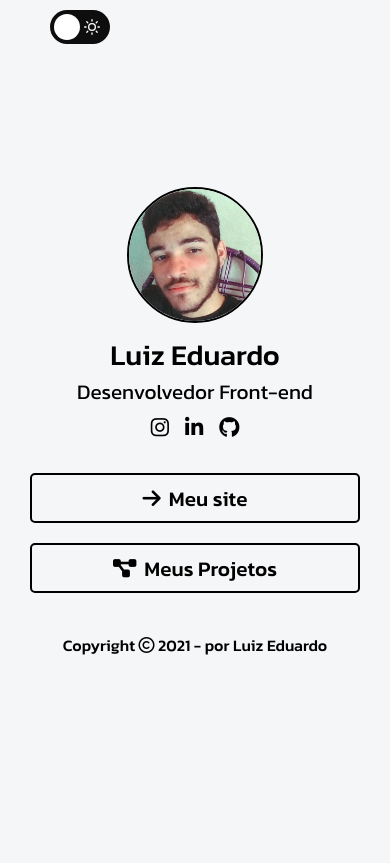
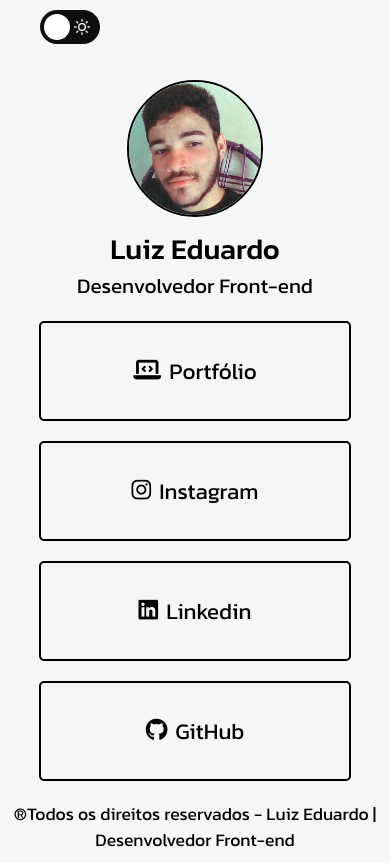
Before and after one commit to luizeduardodev/Menu-com-links, a plain HTML site: page Index.html in a window 390 px wide. Drawn offline with Linux system fonts and the light colour scheme.

Commit message:
Modificação na estrutura e estilo

```diff
--- a/Index.html
+++ b/Index.html
@@ -5,8 +5,7 @@
      <meta charset="utf-8">
      <meta http-equiv="x-ua-compatible" content="ie=edge">
      <meta name="viewport" content="width=device-width, initial-scale=1.0">
-     <title>Bio | Luiz Eduardo</title>
-     <meta name="description" content="Menu com links para biografia do instagram @luizz_edduardoo_">
+     <title>Bio | Luiz Eduardo - Desenvolvedor Front-End</title>
      <link rel="canonical" href="https://linkss.netlify.app/">
      <meta name="author" content="Luiz Eduardo">
      <meta name="robots" content="index">
@@ -14,21 +13,20 @@
      <meta name="url" content="https://linkss.netlify.app/">
      <meta name="copyright" content="Luiz Eduardo 2021">
      <meta http-equiv="content-language" content="pt-br">
-     <meta property="og:title" content="Bio | Luiz Eduardo">
-     <meta property="og:description" content="Menu com links para biografia do instagram @luizz_edduardoo_">
 
     <script src="https://kit.fontawesome.com/6e587148a4.js" crossorigin="anonymous"></script>
     <link rel="preconnect" href="https://fonts.googleapis.com">
     <link rel="preconnect" href="https://fonts.gstatic.com" crossorigin>
     <link href="https://fonts.googleapis.com/css2?family=Kanit:wght@400;500;600;700;800&display=swap" rel="stylesheet">
-    <link rel="icon" href="./assets/img/Icon.png">
-    <link rel="stylesheet" href="./assets/css/Style.css">
+    <link rel="icon" href="/assets/img/Novo Projeto.png">
+    <link rel="stylesheet" href="/assets/css/Style.css">
   </head>
 
   <body>
     <main>
       <section id="container-principal">
-        <div class="container-input-checkbox">
+        <div class="container-width">
+          <div class="container-input-checkbox">
             <label class="mudar-tema" for="checkbox">
               <input type="checkbox" id="checkbox">
               <div class="slider">
@@ -48,35 +46,39 @@
                 </svg>
             </div>
             </label>
-        </div>
+          </div><!-- Fim da div -->
 
-        <div class="container-infos">
-          <img src="./assets/img/Novo Projeto.png" alt="Logo">
-          <h1>Luiz Eduardo</h1>
-          <p>Desenvolvedor Front-end</p>
-
-            <div class="redes-socias">
-              <a href="https://www.instagram.com/luizz_edduardoo_/" class="insta"><i class="fa fa-instagram" aria-hidden="true"></i></a>
-              <a href="https://www.linkedin.com/in/luiz-eduardo-rodrigues-caldas-dos-santos-567249191/" class="linkinden"><i class="fab fa-linkedin-in"></i></a>
-              <a href="https://github.com/luizeduardodev" class="github"><i class="fab fa-github"></i></a>
-            </div>
+          <div class="container-infos">
+            <img src="./assets/img/Novo Projeto.png" alt="Logo">
+            <h1>Luiz Eduardo</h1>
+            <p>Desenvolvedor Front-end</p>
 
             <div class="links">
-              <div class="link-1">
-                <a href="https://luizeduardodev.netlify.app/"><i class="fas fa-arrow-right"></i>Meu site</a>
-              </div>
-              <div class="link-1">
-                <a href="https://github.com/luizeduardodev?tab=repositories"><i class="fas fa-project-diagram"></i>Meus Projetos</a>
-              </div>
+              <a href="https://luizeduardodev.netlify.app/">
+                <i class="fas fa-laptop-code"></i>
+                <span>Portfólio</span>
+              </a>
+              <a href="https://www.instagram.com/luizz_edduardoo_/">
+                <i class="fab fa-instagram"></i>
+                <span>Instagram</span>
+              </a>
+              <a href="https://www.linkedin.com/in/luiz-eeduardoo/">
+                <i class="fab fa-linkedin"></i>
+                <span>Linkedin</span>
+              </a>
+              <a href="https://github.com/luizeduardodev">
+                <i class="fab fa-github"></i>
+                <span>GitHub</span>
+              </a>
             </div>
 
             <footer id="rodape">
-              <p>Copyright
-                <i class="fa fa-copyright"></i> 2021 - por Luiz Eduardo</p>
-            </footer>
-        </div>
-      </section>
-    </main>
+              <p>®Todos os direitos reservados - Luiz Eduardo | Desenvolvedor Front-end</p>
+            </footer><!-- Fim do rodape -->
+          </div><!-- Fim da div infos -->
+        </div><!-- Fim da div container width -->
+      </section><!-- Fim da section principal -->
+    </main><!-- Fim do main -->
 
     <script src="/assets/js/index.js"></script>
   </body>
--- a/assets/css/Style.css
+++ b/assets/css/Style.css
@@ -31,22 +31,26 @@ body{
     background-color: var(--bg);
 }
 /* Conteudo principal */
-#container-principal{
+#container-principal .container-width{
     width: 100%;
     max-width: 980px;
     margin: 0 auto;
+    display: flex;
+    align-items: center;
+    justify-content: center;
 }
-#container-principal .container-input-checkbox{
+/* Mudar theme */
+#container-principal .container-width .container-input-checkbox{
+    display: flex;
     position: absolute;
-    left: 500px;
+    left: 350px;
     top: 10px;
-    display: flex;
 }
 .mudar-tema{
     display: inline-block;
-    height: 34px;
     position: relative;
     width: 60px;
+    height: 34px;
 }
 .mudar-tema input{
     display: none;
@@ -111,174 +115,166 @@ input:checked + .slider .efeito-sol{
     font-size: 1rem;
 }
 /* Container infos */
-#container-principal .container-infos{
+#container-principal .container-width .container-infos{
     width: 100%;
     display: flex;
     flex-direction: column;
     align-items: center;
     justify-content: center;
-    height: 100vh;
+    padding-top: 80px;
 }
-#container-principal .container-infos img{
+#container-principal .container-width .container-infos img{
     width: 15%;
     border-radius: 50%;
     border: var(--border);
 }
-#container-principal .container-infos h1{
+#container-principal .container-width .container-infos h1{
     color: var(--color-text);
     font-size: 2rem;
     padding-top: 10px;
     font-weight: 500;
 }
-#container-principal .container-infos p{
+#container-principal .container-width .container-infos p{
     color: var(--color-text);
     font-size: 1.4rem;
-    margin-bottom: 5px;
     font-weight: 400;
-}
-#container-principal .container-infos .redes-socias{
-    display: flex;
-    gap: 1rem;
-    font-size: 1.4rem;
-}
-#container-principal .container-infos .redes-socias .insta i{
-    color: var(--color-text);
-    transition: 0.3s;
-}
-#container-principal .container-infos .redes-socias .insta i:hover{
-    color: #C83E73;
-}
-#container-principal .container-infos .redes-socias .linkinden i{
-    color: var(--color-text);
-    transition: .3s;
-}
-#container-principal .container-infos .redes-socias .linkinden i:hover{
-    color: #0A66C2;
-}
-#container-principal .container-infos .redes-socias .github i{
-    color: var(--color-text);
-    transition: .3s;
-}
-#container-principal .container-infos .redes-socias .github i:hover{
-    color: rgba(151, 151, 151, 0.867);
 }
 /* Links */
 .links{
     width: 100%;
     display: flex;
     align-items: center;
-    flex-direction: column;
-    padding-top: 40px;
+    justify-content: center;
+    flex-wrap: wrap;
+    gap: 1%;
+    padding-top: 20px;
 }
-.links .link-1 a{
-    width: 350px;
-    height: 50px;
+.links a{
+    width: 33%;
+    height: 100px;
     display: flex;
     justify-content: center;
     align-items: center;
-    gap: 0.5rem;
+    margin-bottom: 20px;
+    border: var(--border);
     border-radius: 5px;
+    transition: .3s;
     text-decoration: none;
-    border: var(--border);
     color: var(--color-text);
     font-size: 1.4rem;
-    transition: .3s;
-    font-weight: 500;
-    margin-bottom: 20px;
+    gap: .5rem;
 }
-.links .link-1 a:hover{
+.links a:hover{
     background-color: var(--bg-link);
     color: var(--color-link);
 }
 /* Footer */
-.container-infos #rodape p{
-    padding-top: 20px;
-    font-size: 1.1rem;
-    font-weight: 500;
-    margin: 0;
+#container-principal .container-width .container-infos #rodape{
+    width: 100%;
+    text-align: center;
+    padding-top: 10px;
+}
+#container-principal .container-width .container-infos #rodape p{
+    font-size: 1.2rem;
+    max-width: 500px;
+    margin: 0 auto;
 }
 
 /* Responsividade - 1280px */
 @media screen and (max-width: 1280px){
-    #container-principal .container-input-checkbox{
-        left: 460px;
+    #container-principal .container-width .container-input-checkbox{
+        left: 310px;
     }
 }
 
 /* Responsividade - 1024px */
 @media screen and (max-width: 1024px){
-    #container-principal .container-input-checkbox{
-        left: 330px;
+    #container-principal .container-width .container-input-checkbox{
+        left: 180px;
+    }
+    #container-principal .container-width .container-infos{
+        padding-top: 0px;
     }
 }
 
 /* Responsividade - 768px */
 @media screen and (max-width: 768px){
     /*Dark mode*/
-    #container-principal .container-input-checkbox{
-        left: 200px;
+    #container-principal .container-width .container-input-checkbox{
+        left: 130px;
     }
     /* Container infos */
-    #container-principal .container-infos img{
+    #container-principal .container-width .container-infos img{
         width: 20%;
     }
-    #container-principal .container-infos h1{
+    #container-principal .container-width .container-infos h1{
         font-size: 1.9rem;
     }
-    #container-principal .container-infos p{
-        font-size: 1.3rem;
-    }
-    #container-principal .container-infos .redes-socias{
+    #container-principal .container-width .container-infos p{
         font-size: 1.3rem;
     }
     /* Links */
-    .links .link-1 a{
-        width: 330px;
+    .links a{
         font-size: 1.3rem;
     }
 }
 
 /* Responsividade - 540px */
 @media screen and (max-width: 540px){
-    #container-principal .container-input-checkbox{
-        left: 100px;
+    #container-principal .container-width .container-input-checkbox{
+        left: 70px;
+    }
+    #container-principal .container-width .container-infos{
+        padding-top: 80px;
+    }
+    /* Container infos */
+    #container-principal .container-width .container-infos img{
+        width: 30%;
+    }
+    /* Links */
+    .links{
+        gap: 0%;
+    }
+    .links a{
+        width: 70%;
+        font-size: 1.4rem;
+    }
+    /* Footer */
+    #container-principal .container-width .container-infos #rodape{
+        padding-top: 0px;
+        padding-bottom: 10px;
     }
 }
 
 /* Responsividade - 425px */
 @media screen and (max-width: 425px){
     /*Dark mode*/
-    #container-principal .container-input-checkbox{
-        left: 50px;
+    #container-principal .container-width .container-input-checkbox{
+        left: 40px;
     }
     /* Container infos */
-    #container-principal .container-infos img{
+    #container-principal .container-width .container-infos img{
         width: 35%;
     }
-    #container-principal .container-infos h1{
+    #container-principal .container-width .container-infos h1{
         font-size: 1.8rem;
     }
-    #container-principal .container-infos p{
+    #container-principal .container-width .container-infos p{
         font-size: 1.3rem;
     }
-    #container-principal .container-infos .redes-socias{
-        font-size: 1.3rem;
+    .links a{
+        width: 80%;
     }
-    /* Links */
-    .links{
-        padding-top: 30px;
-    }
-    /* Footer */
-    .container-infos #rodape p{
-        font-size: 1rem;
+    #container-principal .container-width .container-infos #rodape p{
+        font-size: 1.1rem;
     }
 }
 
 /* Resposividade - 375px */
 @media screen and (max-width: 375px){
     /*Dark mode*/
-    #container-principal .container-input-checkbox{
-        left: 30px;
+    #container-principal .container-width .container-input-checkbox{
+        left: 20px;
     }
     .mudar-tema{
         height: 32px;
@@ -297,69 +293,67 @@ input:checked + .slider .efeito-sol{
         bottom: 8px;
     }
     /* Container infos */
-    #container-principal .container-infos img{
+    #container-principal .container-width .container-infos img{
         width: 40%;
     }
-    #container-principal .container-infos h1{
+    #container-principal .container-width .container-infos h1{
         font-size: 1.7rem;
     }
-    #container-principal .container-infos p{
+    #container-principal .container-width .container-infos p{
         font-size: 1.2rem;
     }
-    #container-principal .container-infos .redes-socias{
-        font-size: 1.2rem;
+    /* Links */
+    .links a{
+        width: 90%;
     }
-    .links .link-1 a{
-        width: 300px;
-        font-size: 1.2rem;
-    }
-    .container-infos #rodape p{
+    #container-principal .container-width .container-infos #rodape p{
         font-size: 1rem;
     }
 }
 
 /* Responsividade - 320px */
 @media screen and (max-width: 320px){
+     /*Dark mode*/
+     #container-principal .container-width .container-input-checkbox{
+        left: 10px;
+    }
     /* Container infos */
-    #container-principal .container-infos h1{
+    #container-principal .container-width .container-infos h1{
         font-size: 1.6rem;
     }
-    #container-principal .container-infos p{
+    #container-principal .container-width .container-infos p{
         font-size: 1.1rem;
     }
-    #container-principal .container-infos .redes-socias{
-        font-size: 1.1rem;
+    /* links */
+    .links a{
+        width: 90%;
+        font-size: 1.3rem;
     }
-    .links .link-1 a{
-        width: 290px;
-        height: 45px;
-        font-size: 1.2rem;
-    }
-    .container-infos #rodape p{
+    #container-principal .container-width .container-infos #rodape p{
         font-size: 1rem;
     }
 }
 
 /* Responsividade - 280px */
 @media screen and (max-width: 280px){
-    #container-principal .container-input-checkbox{
+    /*Dark mode*/
+    #container-principal .container-width .container-input-checkbox{
         left: 10px;
     }
     /* Container infos */
-    #container-principal .container-infos h1{
+    #container-principal .container-width .container-infos h1{
         font-size: 1.4rem;
     }
-    #container-principal .container-infos p{
+    #container-principal .container-width .container-infos p{
         font-size: 1rem;
     }
-    #container-principal .container-infos .redes-socias{
-        font-size: 1rem;
+    /* links */
+    .links a{
+        width: 90%;
+        height: 90px;
+        font-size: 1.2rem;
     }
-    .links .link-1 a{
-        width: 250px;
-        font-size: 1rem;
-    }
-    .container-infos #rodape p{
+    #container-principal .container-width .container-infos #rodape p{
         font-size: 0.9rem;
     }
 }
```
Also changed, not shown: assets/img/resultado_projeto.png.
